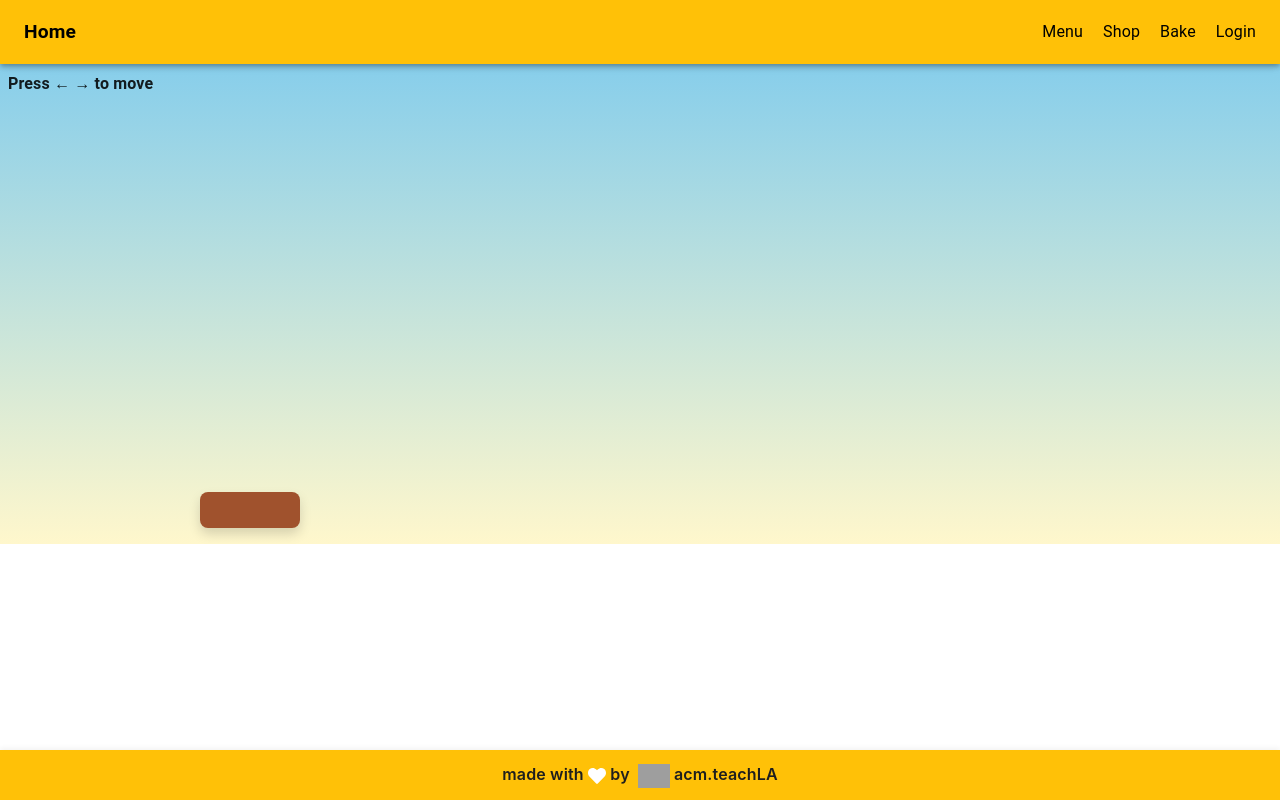
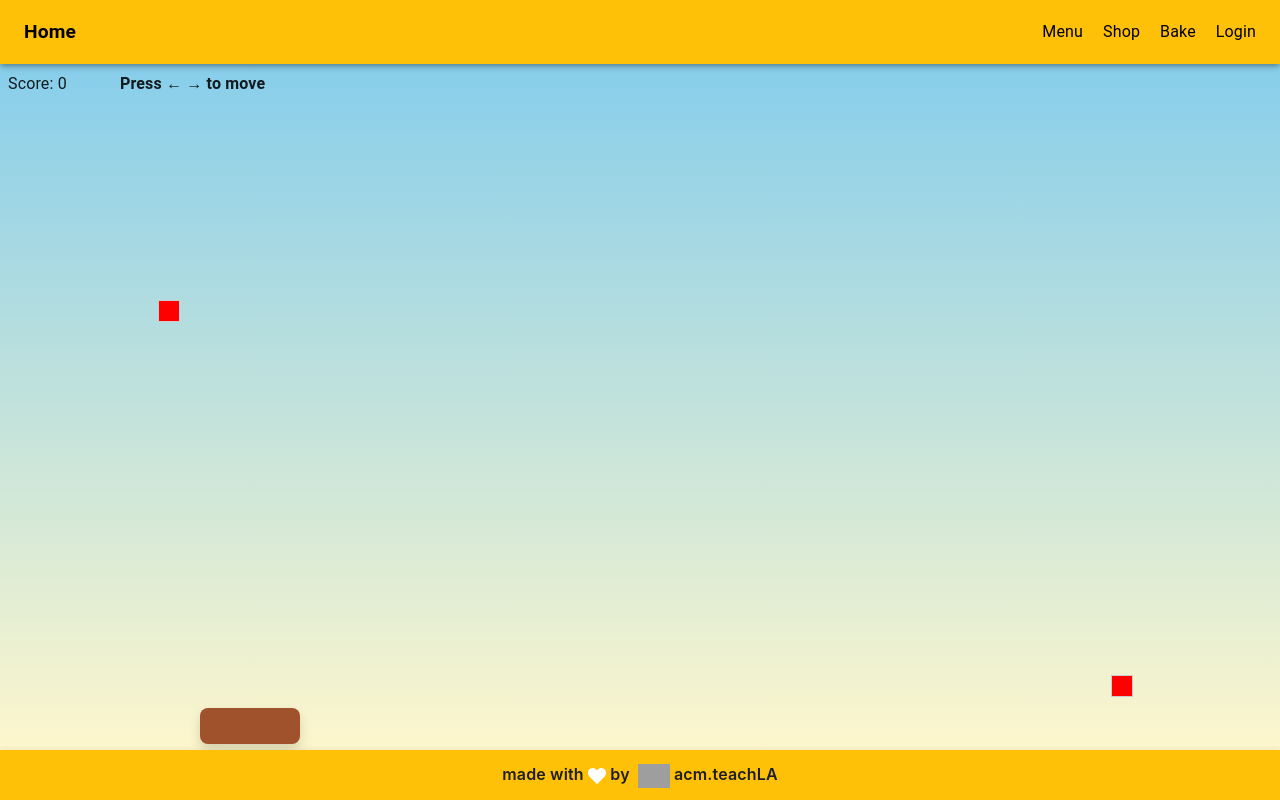
Before and after one commit to uclaacm/cookie-jar, a React (Vite) app: page /stage3 in a window 1280 px wide. Built offline with nearby package versions, Linux system fonts and the light colour scheme; grey boxes are pictures that could not be loaded.

Commit message:
Added falling game mechanics
Added moving basket, falling "cookies", scoring system.

```diff
--- a/src/components/stages/Stage3.tsx
+++ b/src/components/stages/Stage3.tsx
@@ -2,23 +2,55 @@
 import React from "react";
 import { Link } from "react-router-dom";
 import { ArrowLeft } from "lucide-react";
-import { useState, useEffect } from "react";
+import { useState, useEffect, useRef } from "react";
 import "../../styles/Stage3.scss";
 
 
+interface CookieProps {
+    data: {
+        id: number;
+        x: number;
+        y: number;
+        speed: number;
+        width: number;
+        height: number;
+    }
+}
 
-export default function Basket() {
-    const [basketX, setBasketX] = useState(200);
-    const basketWidth = 100;
+interface BasketProps {
+    basketX: number;
+    basketWidth: number;
+    setBasketX: React.Dispatch<React.SetStateAction<number>>;
+}
+
+function checkCollision(cookie: any, basketX: number, basketY: number, basketWidth: number, basketHeight: number) {
+    const nextY = cookie.y + cookie.speed;
+    const basketTop = basketY;
+    const basketBottom = basketY + basketHeight;
+
+    return (
+      cookie.x < basketX + basketWidth &&
+      cookie.x + cookie.width > basketX &&
+      (
+        // either overlapping
+        (cookie.y + cookie.height > basketTop && cookie.y < basketBottom)
+        ||
+        // or crossing between frames
+        (cookie.y + cookie.height <= basketTop && nextY + cookie.height >= basketTop)
+      )
+    );
+  }
+
+function Basket({ basketX, basketWidth, setBasketX }: BasketProps) {
 
     //Basket Movement
     useEffect(() => {
         const handleKeyDown = (e:KeyboardEvent) =>{
         if(e.key ==="ArrowLeft"){
-            setBasketX((x) => Math.max(0,x-30));
+            setBasketX((x) => Math.max(0,x-60));
         }
         else if (e.key==="ArrowRight"){
-            setBasketX((x) => Math.min(window.innerWidth-basketWidth, x+30))
+            setBasketX((x) => Math.min(window.innerWidth-basketWidth, x+60))
         }
     };
     window.addEventListener("keydown", handleKeyDown);
@@ -26,13 +58,100 @@ export default function Basket() {
     }, []);
 
     return (
-        <div className = "gameArea">
+        <>
           <div className = "instructions">Press ← → to move</div>
-
-          {/* basket (positioned absolutely using inline styles for clarity) */}
           <div className = "basket"
             style={{ left: basketX, width: basketWidth,}}
           />
-        </div>
+          </>
       );
     }
+
+function Cookie({data}:CookieProps){
+    return (
+        <div className="cookie"
+        style={{
+          position: "absolute",
+          left: data.x,
+          top: data.y, }}
+        />
+    );
+}
+
+
+export default function Stage3() {
+    const [cookies, setCookies] = useState<CookieProps["data"][]>([]);
+    const Frames_per_spawn = 125;
+    const frames_elapsed = useRef(0);
+    const gameAreaRef = useRef<HTMLDivElement>(null);
+    const [score, setScore] = useState(0);
+
+    const [basketX, setBasketX] = useState(200);
+    const basketXRef = useRef(basketX);
+    const basketWidth = 100;
+    const basketHeight = 36;
+
+
+    useEffect(() => {
+        basketXRef.current = basketX;
+    }, [basketX]);
+
+
+    useEffect(() => {
+        const interval = setInterval(() => {
+            frames_elapsed.current+=1;
+
+            let should_spawn = false;
+            if(frames_elapsed.current>=Frames_per_spawn){
+                should_spawn = true;
+                frames_elapsed.current = 0;
+            }
+
+            setCookies((oldCookies) => {
+                let newScore = 0;
+                const gameHeight = gameAreaRef.current?.clientHeight || window.innerHeight;
+                const gameWidth = gameAreaRef.current?.clientWidth || window.innerWidth;
+                const basketY = gameHeight - basketHeight -16;
+                let updatedCookies = oldCookies.map(cookie => ({ ...cookie, y: cookie.y + cookie.speed }))
+                .filter(cookie => {
+                    const notOffScreen = cookie.y<gameHeight;
+                    const notCollided = !checkCollision(cookie, basketXRef.current, basketY, basketWidth, basketHeight);
+
+                    if (!notCollided) newScore +=1;
+
+                    return notOffScreen && notCollided});
+
+                if (newScore > 0) setScore(prev => prev + newScore);
+
+                if (should_spawn) {
+                    updatedCookies.push({
+                        id: Date.now(),
+                        x: Math.random() * (gameWidth - 4 * 2) + 4,
+                        y:-40,
+                        speed:3,
+                        width: 4,
+                        height: 4,
+                    });
+                }
+                return updatedCookies;
+        });
+    }, 16);
+        return () => clearInterval(interval);
+    }, []);
+
+    return (
+        <div className = "gameArea" ref = {gameAreaRef}>
+        <div className = "score">Score: {score}</div>
+        <Basket basketX={basketX} basketWidth={basketWidth} setBasketX={setBasketX} />
+           {cookies.map (cookie => (
+            <div
+            key = {cookie.id}
+            className = "cookie"
+            style = {{
+                top: cookie.y,
+                left: cookie.x,
+            }} />
+           ))}
+        </div>
+        );
+    }
--- a/src/styles/Stage3.scss
+++ b/src/styles/Stage3.scss
@@ -1,14 +1,19 @@
 .gameArea {
     position: relative;
     width: 100vw;
-    height: 60vh;
+    height: 87vh;
     background: linear-gradient(#87ceeb, #fff7cc);
     overflow: hidden;
 
+.score{
+    position:absolute;
+    top:8px;
+    left:8px;
+}
 .instructions {
     position: absolute;
     top: 8px;
-    left: 8px;
+    left: 120px;
     font-weight: 600;
   }
 .basket {
@@ -20,4 +25,10 @@
     box-shadow: 0 6px 12px rgba(0,0,0,0.15);
     transition: left 0.1s ease;
   }
+.cookie {
+    position: absolute;
+    background: red;
+    width: 4px;
+    height: 4px;
 }
+}
```
